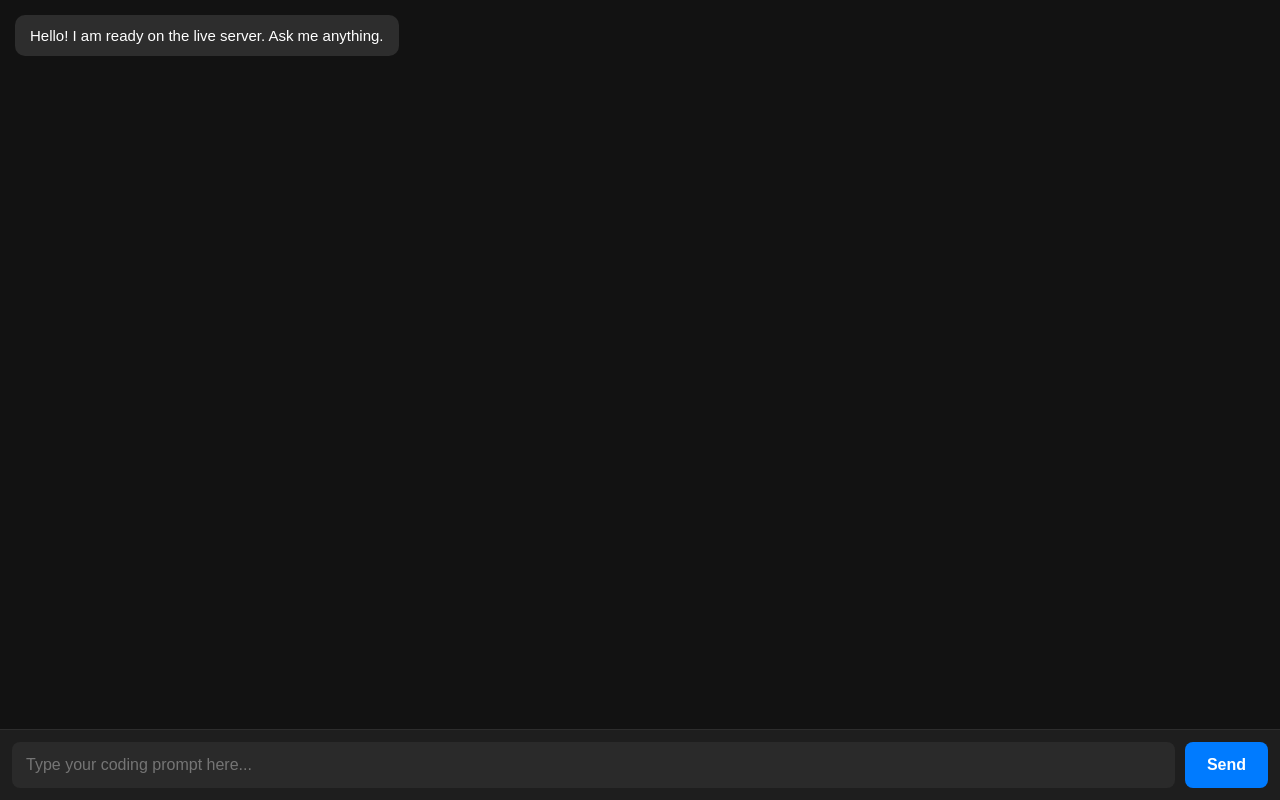
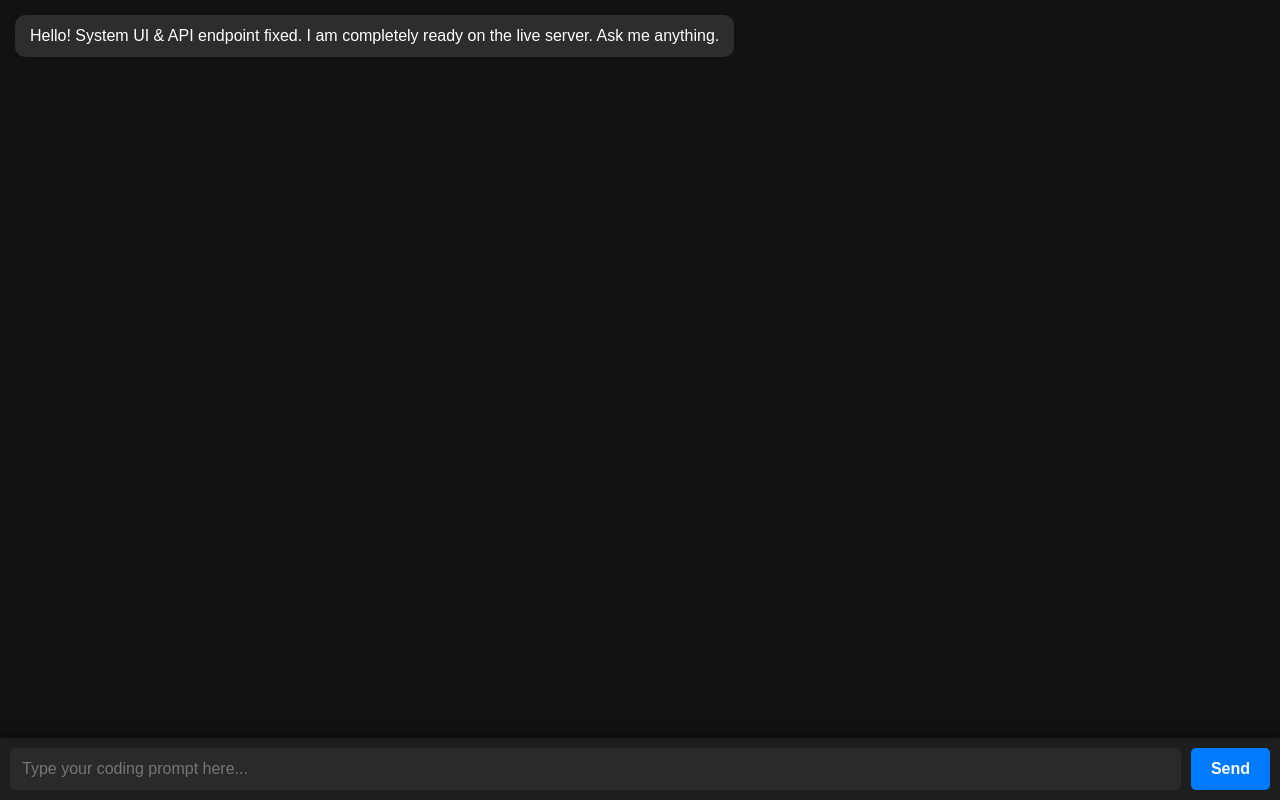
Before and after one commit to Kaiser7277/Unrestricted-ai7, a plain HTML site: page index.html in a window 1280 px wide. Drawn offline with Linux system fonts and the light colour scheme.

Commit message:
Update index.html

```diff
--- a/index.html
+++ b/index.html
@@ -6,21 +6,20 @@
     <title>My Unrestricted AI</title>
     <style>
         * { box-sizing: border-box; margin: 0; padding: 0; }
-        body { font-family: Arial, sans-serif; background: #121212; color: white; display: flex; flex-direction: column; height: 100vh; height: -webkit-fill-available; overflow: hidden; }
-        #chat-box { flex: 1; padding: 15px; overflow-y: auto; display: flex; flex-direction: column; gap: 10px; margin-bottom: 70px; }
-        .msg { padding: 10px 15px; border-radius: 10px; max-width: 85%; word-break: break-word; line-height: 1.4; font-size: 15px; }
+        body { font-family: Arial, sans-serif; background: #121212; color: white; display: flex; flex-direction: column; height: 100vh; padding-bottom: 70px; }
+        #chat-box { flex: 1; padding: 15px; overflow-y: auto; display: flex; flex-direction: column; gap: 10px; }
+        .msg { padding: 10px 15px; border-radius: 10px; max-width: 85%; word-break: break-word; line-height: 1.4; font-size: 16px; }
         .user { background: #007bff; align-self: flex-end; }
         .ai { background: #2d2d2d; align-self: flex-start; white-space: pre-wrap; }
-        #input-area { display: flex; padding: 12px; background: #1e1e1e; gap: 10px; position: fixed; bottom: 0; left: 0; right: 0; width: 100%; border-top: 1px solid #2d2d2d; z-index: 1000; }
-        input { flex: 1; padding: 14px; border: none; border-radius: 8px; background: #2a2a2a; color: white; font-size: 16px; outline: none; }
-        button { padding: 14px 22px; border: none; border-radius: 8px; background: #007bff; color: white; font-weight: bold; font-size: 16px; cursor: pointer; }
-        button:active { background: #0056b3; }
+        #input-area { display: flex; padding: 10px; background: #1e1e1e; gap: 10px; position: fixed; bottom: 0; left: 0; right: 0; width: 100%; z-index: 100; box-shadow: 0 -2px 10px rgba(0,0,0,0.5); }
+        input { flex: 1; padding: 12px; border: none; border-radius: 5px; background: #2a2a2a; color: white; font-size: 16px; outline: none; }
+        button { padding: 12px 20px; border: none; border-radius: 5px; background: #007bff; color: white; font-weight: bold; font-size: 16px; }
     </style>
 </head>
 <body>
 
     <div id="chat-box">
-        <div class="msg ai">Hello! I am ready on the live server. Ask me anything.</div>
+        <div class="msg ai">Hello! System UI & API endpoint fixed. I am completely ready on the live server. Ask me anything.</div>
     </div>
 
     <div id="input-area">
@@ -48,6 +47,7 @@
             chatBox.scrollTop = chatBox.scrollHeight;
 
             try {
+                // Yeh correct full endpoint hai jisse data successfully fetch hoga
                 const response = await fetch("https://openrouter.ai", {
                     method: "POST",
                     headers: {
@@ -74,13 +74,6 @@
             }
             chatBox.scrollTop = chatBox.scrollHeight;
         }
-
-        // Enter key dabane par bhi message send ho jaye, uske liye:
-        document.getElementById("user-input").addEventListener("keypress", function(event) {
-            if (event.key === "Enter") {
-                sendMessage();
-            }
-        });
     </script>
 </body>
 </html>
```
